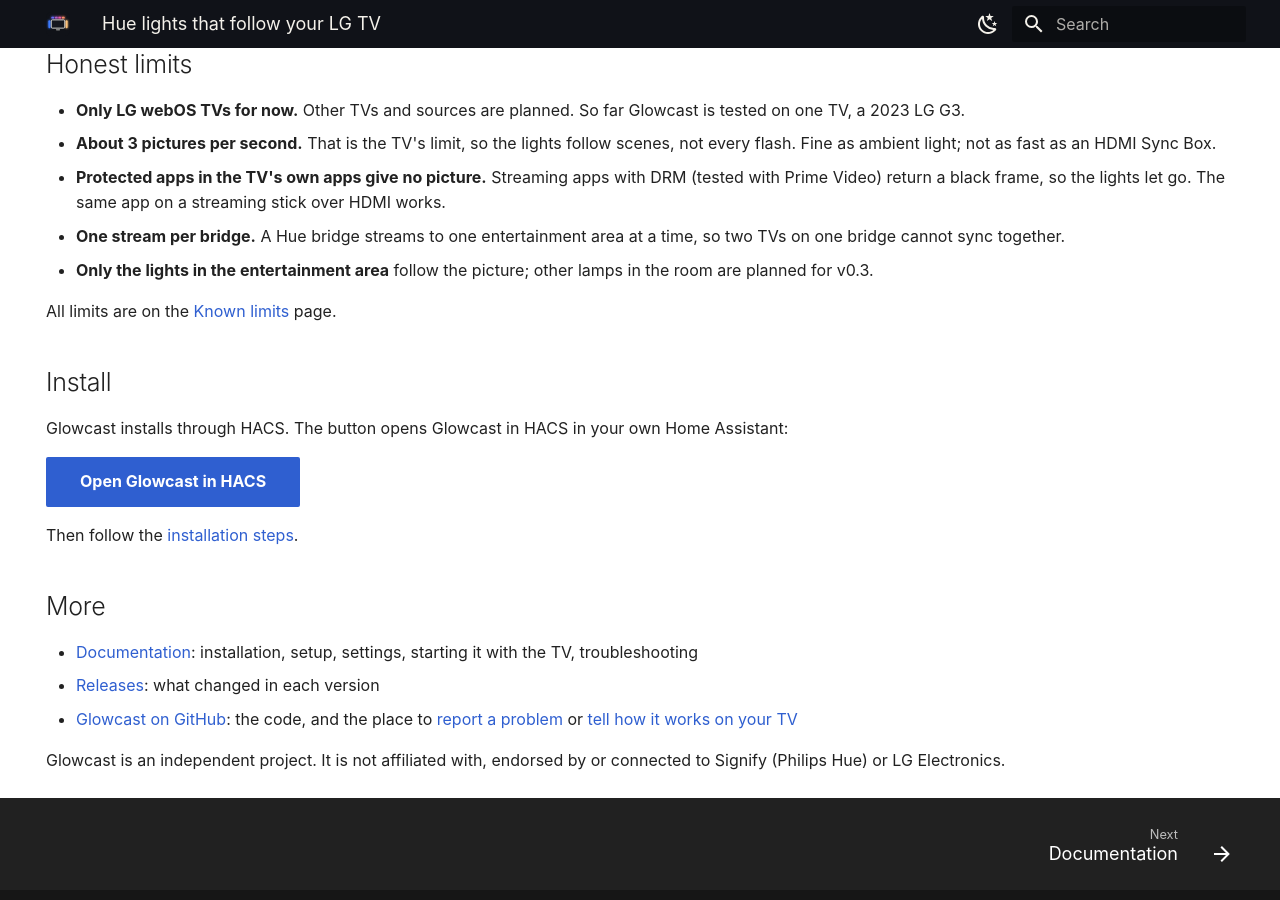
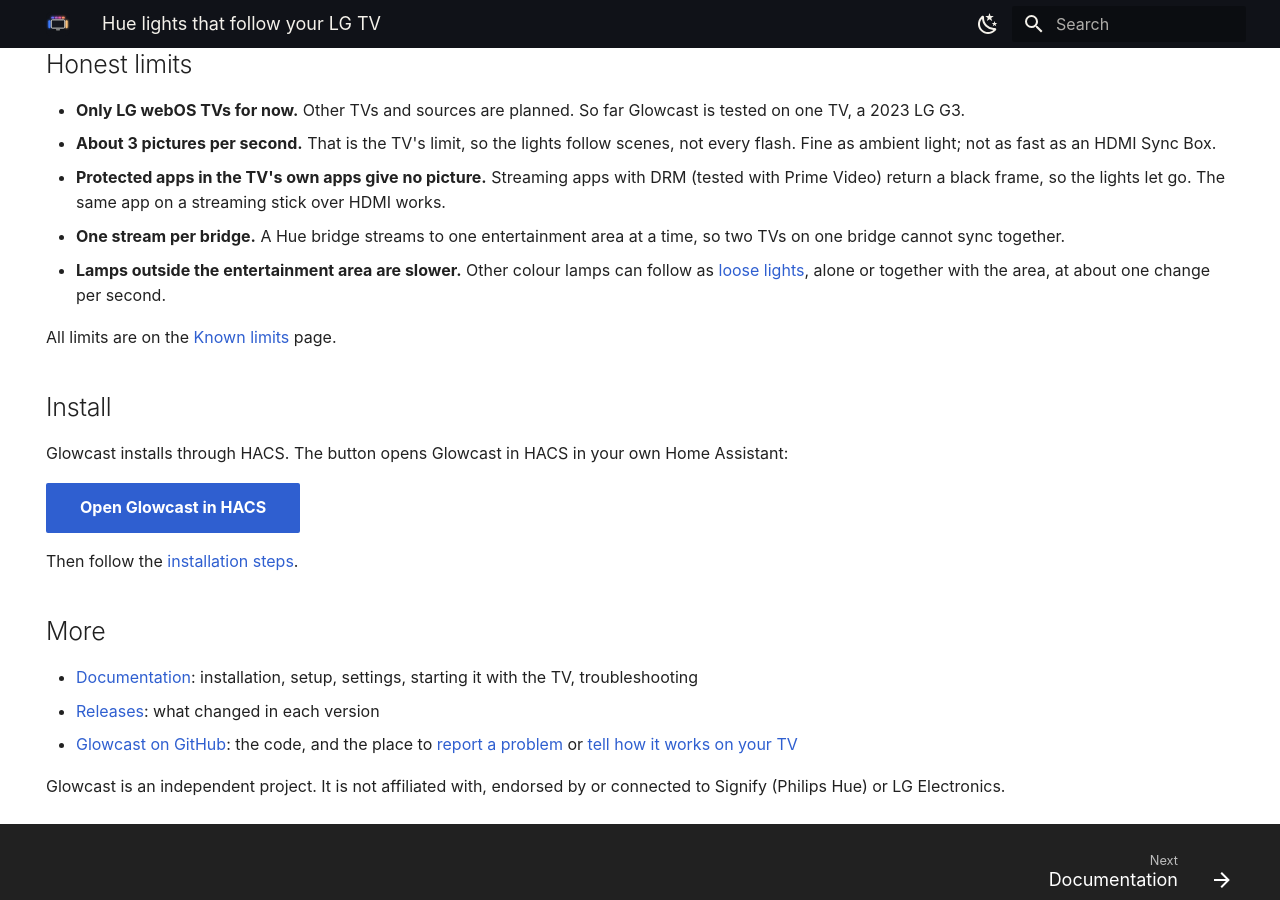
Before and after one commit to nicohabets/glowcast, an MkDocs documentation site: the page built from website/pages/index.md, in a window 1280 px wide and 900 px high, scrolled down 2374 px. Built offline with MkDocs 1.6.1 and Material for MkDocs 9.7.7, drawn with Linux system fonts in a browser that asks for light colours.

Commit message:
Docs: CLAUDE.md and blocks.py wording; the website's limits for an area and loose lights together
Co-Authored-By: Claude Opus 5.5 <noreply@anthropic.com>

```diff
--- a/website/pages/index.md
+++ b/website/pages/index.md
@@ -78,7 +78,7 @@ At the time of writing (2026), Philips' own Hue Sync TV app only runs on LG TVs
 - **About 3 pictures per second.** That is the TV's limit, so the lights follow scenes, not every flash. Fine as ambient light; not as fast as an HDMI Sync Box.
 - **Protected apps in the TV's own apps give no picture.** Streaming apps with DRM (tested with Prime Video) return a black frame, so the lights let go. The same app on a streaming stick over HDMI works.
 - **One stream per bridge.** A Hue bridge streams to one entertainment area at a time, so two TVs on one bridge cannot sync together.
-- **Only the lights in the entertainment area** follow the picture; other lamps in the room are planned for v0.3.
+- **Lamps outside the entertainment area are slower.** Other colour lamps can follow as [loose lights](docs/loose-lights.md), alone or together with the area, at about one change per second.
 
 All limits are on the [Known limits](docs/limits.md) page.
 
```
Also changed, not shown: CLAUDE.md (+1 -1 lines), website/pages/docs/index.md (+1 -1 lines), website/pages/docs/limits.md (+1 -1 lines), 1 other file.
